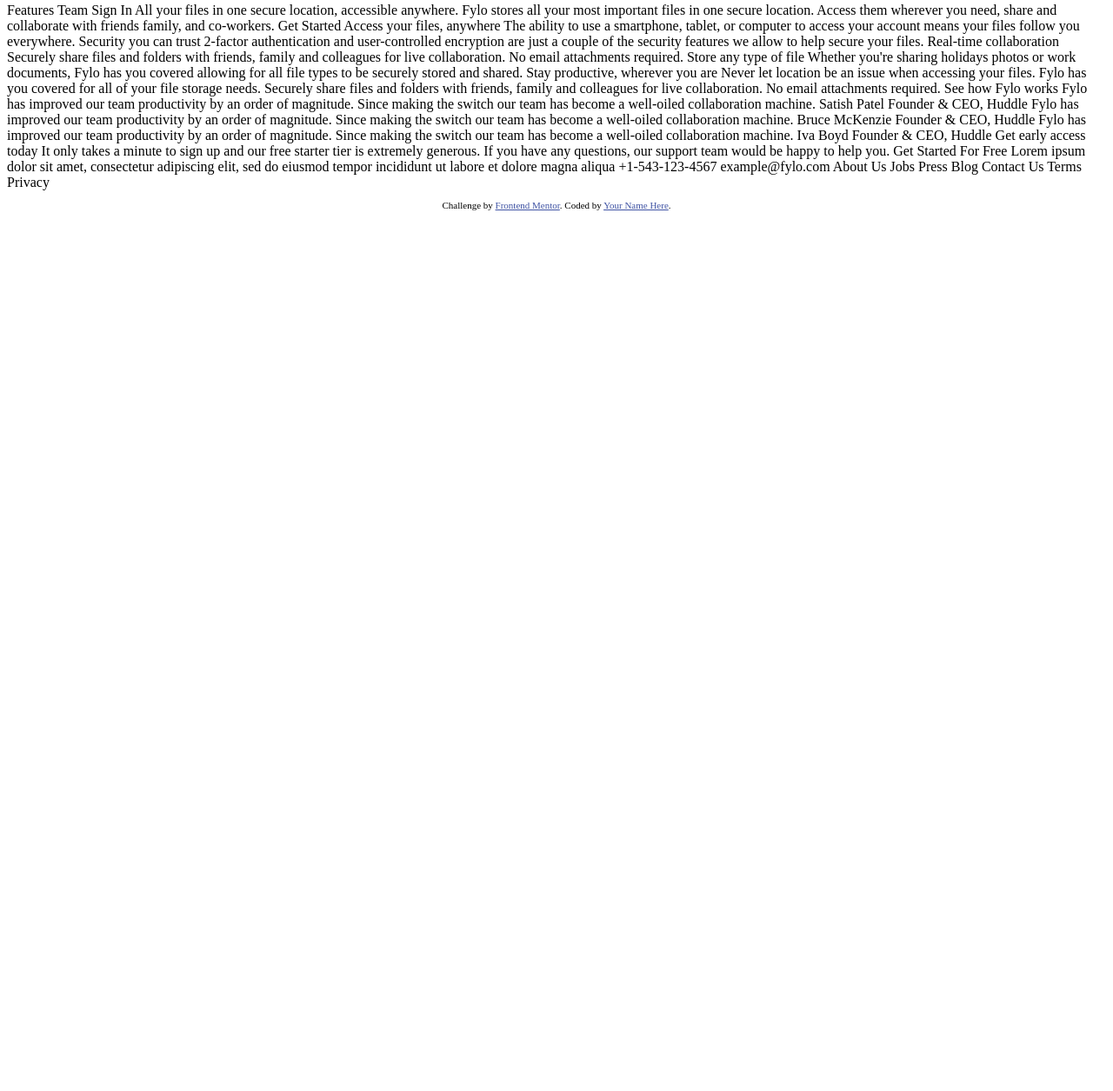
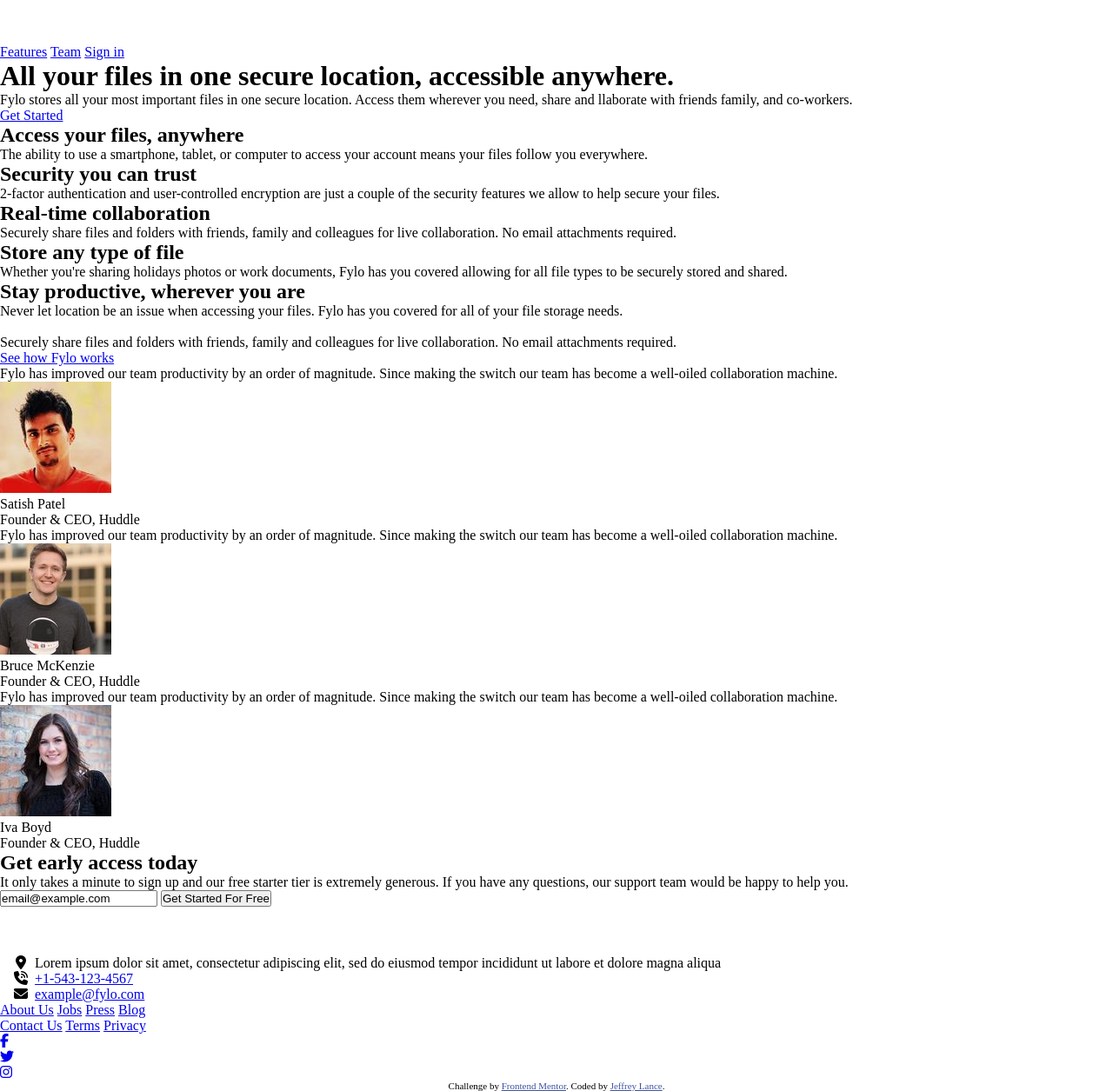
Before and after one commit to JeffreyAllenLance/fylo-dark-theme-landing-page, a plain HTML site: page index.html in a window 1280 px wide. Shown: the part 5-1260 px from the top of the page at 87% size. Before the commit the page ends 800 px from the top, so only its background shows below. Drawn offline with Linux system fonts and the light colour scheme.

Commit message:
Create HTML structure

```diff
--- a/index.html
+++ b/index.html
@@ -2,105 +2,178 @@
 <html lang="en">
 <head>
   <meta charset="UTF-8">
-  <meta name="viewport" content="width=device-width, initial-scale=1.0"> <!-- displays site properly based on user's device -->
-
+  <meta name="viewport" content="width=device-width, initial-scale=1.0">
   <link rel="icon" type="image/png" sizes="32x32" href="./images/favicon-32x32.png">
-
+  <link rel="preconnect" href="https://fonts.gstatic.com/" crossorigin>
+  <link rel="stylesheet" href="styles/style.css">
   <title>Frontend Mentor | Fylo landing page with dark theme and features grid</title>
-
-  <!-- Feel free to remove these styles or customise in your own stylesheet 👍 -->
-  <style>
-    .attribution { font-size: 11px; text-align: center; }
-    .attribution a { color: hsl(228, 45%, 44%); }
-  </style>
+  <script src="https://kit.fontawesome.com/2b779467f5.js" crossorigin></script>
 </head>
 <body>
-  Features
-  Team
-  Sign In
+  <div class="landing-wrapper">
+    <header class="landing-header">
+      <img class="logo" src="images/logo.svg" alt="Fylo logo">
+      <nav role="navigation" class="top-nav">
+        <a class="top-nav__link" href="javascript:void(0)">Features</a>
+        <a class="top-nav__link" href="javascript:void(0)">Team</a>
+        <a class="top-nav__link" href="javascript:void(0)">Sign in</a>
+      </nav>
+    </header>
 
-  All your files in one secure location, accessible anywhere.
-
+    <main class="landing-main">
+      <header class="hero">
+        <h1 class="hero__heading">All your files in one secure location, accessible anywhere.</h1>
+        <p class="hero__text">
           Fylo stores all your most important files in one secure location. Access them wherever
-  you need, share and collaborate with friends family, and co-workers.
-
-  Get Started
-
-  Access your files, anywhere
-
+          you need, share and <co></co>llaborate with friends family, and co-workers.
+        </p>
+        <a class="get-started-button" href="#sign-up">Get Started</a>
+      </header>
+      <section class="features">
+        <div class="features__item">
+          <h2 class="features__heading">Access your files, anywhere</h2>
+          <p class="features__text">
             The ability to use a smartphone, tablet, or computer to access your account means your
             files follow you everywhere.
-
-  Security you can trust
-
+          </p>
+        </div>
+        <div class="features__item">
+          <h2 class="features__heading">Security you can trust</h2>
+          <p class="features__text">
             2-factor authentication and user-controlled encryption are just a couple of the security
             features we allow to help secure your files.
-
-  Real-time collaboration
-
+          </p>
+        </div>
+        <div class="features__item">
+          <h2 class="features__heading">Real-time collaboration</h2>
+          <p class="features__text">
             Securely share files and folders with friends, family and colleagues for live collaboration.
             No email attachments required.
-
-  Store any type of file
-
+          </p>
+        </div>
+        <div class="features__item">
+          <h2 class="features__heading">Store any type of file</h2>
+          <p class="features__text">
             Whether you're sharing holidays photos or work documents, Fylo has you covered allowing for all
             file types to be securely stored and shared.
-
-  Stay productive, wherever you are
-
+          </p>
+        </div>
+      </section>
+      <section class="main-description">
+        <h2 class="main-description__heading">Stay productive, wherever you are</h2>
+        <p class="main-description__text">
           Never let location be an issue when accessing your files. Fylo has you covered for all of your file
-  storage needs.
-
-  Securely share files and folders with friends, family and colleagues for live collaboration. No email
+          storage needs.<br><br>Securely share files and folders with friends, family and colleagues for live collaboration. No email
           attachments required.
-
-  See how Fylo works
-
+        </p>
+        <a class="main-description__link" href="javascript:void(0)">See how Fylo works</a>
+      </section>
+      <section class="testimonials">
+        <div class="testimonials__card">
+          <p class="testimonials__text">
             Fylo has improved our team productivity by an order of magnitude. Since making the switch our team has
             become a well-oiled collaboration machine.
-
-  Satish Patel
-  Founder & CEO, Huddle
-
+          </p>
+          <div class="author-info">
+            <img src="images/profile-1.jpg" alt="Satish Patel">
+            <p class="author-info__name">Satish Patel</p>
+            <p class="author-info__work">Founder & CEO, Huddle</p>
+          </div>
+        </div>
+        <div class="testimonials__card">
+          <p class="testimonials__text">
             Fylo has improved our team productivity by an order of magnitude. Since making the switch our team has
             become a well-oiled collaboration machine.
-
-  Bruce McKenzie
-  Founder & CEO, Huddle
-
+          </p>
+          <div class="author-info">
+            <img src="images/profile-2.jpg" alt="Bruce McKenzie">
+            <p class="author-info__name">Bruce McKenzie</p>
+            <p class="author-info__work">Founder & CEO, Huddle</p>
+          </div>
+        </div>
+        <div class="testimonials__card">
+          <p class="testimonials__text">
             Fylo has improved our team productivity by an order of magnitude. Since making the switch our team has
             become a well-oiled collaboration machine.
-
-  Iva Boyd
-  Founder & CEO, Huddle
-
-  Get early access today
-
+          </p>
+          <div class="author-info">
+            <img src="images/profile-3.jpg" alt="Iva Boyd">
+            <p class="author-info__name">Iva Boyd</p>
+            <p class="author-info__work">Founder & CEO, Huddle</p>
+          </div>
+        </div>
+      </section>
+      <section class="sign-up" id="sign-up">
+        <h2 class="sign-up__header">Get early access today</h2>
+        <p class="sign-up__text">
           It only takes a minute to sign up and our free starter tier is extremely generous. If you have any
           questions, our support team would be happy to help you.
+        </p>
+        <form class="sign-up-form">
+          <label for="email"></label>
+          <input type="text" name="email" id="email" value="email@example.com">
+          <input type="submit" class="get-started-button" value="Get Started For Free">
+        </form>
+      </section>
+    </main>
 
-  Get Started For Free
-
-  Lorem ipsum dolor sit amet, consectetur adipiscing elit, sed do eiusmod tempor incididunt ut labore et
+    <footer class="landing-footer">
+      <img class="logo" src="images/logo.svg" alt="Fylo logo">
+      <h2 class="sr-only">Contact Info</h2>
+      <ul class="contact-info-list fa-ul">
+        <li class="contact-info-list__item">
+          <span class="fa-li"><span class="fas fa-map-marker-alt"></span></span>
+          Lorem ipsum dolor sit amet,
+          consectetur adipiscing elit, sed do eiusmod tempor incididunt ut labore et
           dolore magna aliqua
-
+        </li>
+        <li class="contact-info-list__item">
+          <span class="fa-li"><span class="fas fa-phone-volume"></span></span>
+          <a href="javascript:void(0)" title="telephone">
             +1-543-123-4567
+          </a>
+        </li>
+        <li class="contact-info-list__item">
+          <span class="fa-li"><span class="fas fa-envelope"></span></span>
+          <a href="javascript:void(0)" title="email">
             example@fylo.com
-
-  About Us
-  Jobs
-  Press
-  Blog
-
-  Contact Us
-  Terms
-  Privacy
-
-  <footer>
+          </a>
+        </li>
+      </ul>
+      <nav role="navigation" class="bottom-nav">
+        <a class="bottom-nav__link" href="javascript:void(0)">About Us</a>
+        <a class="bottom-nav__link" href="javascript:void(0)">Jobs</a>
+        <a class="bottom-nav__link" href="javascript:void(0)">Press</a>
+        <a class="bottom-nav__link" href="javascript:void(0)">Blog</a>
+      </nav>
+      <nav class="bottom-nav">
+        <a class="bottom-nav__link" href="javascript:void(0)">Contact Us</a>
+        <a class="bottom-nav__link" href="javascript:void(0)">Terms</a>
+        <a class="bottom-nav__link" href="javascript:void(0)">Privacy</a>
+      </nav>
+      <nav role="navigation" class="social">
+        <a class="social__link" href="#" title="facebook">
+          <div class="social__icon-border">
+            <span class="social__icon fab fa-facebook-f"></span>
+          </div>
+        </a>
+        <a class="social__link" href="#" title="twitter">
+          <div class="social__icon-border">
+            <span class="social__icon fab fa-twitter"></span>
+          </div>
+        </a>
+        <a class="social__link" href="#" title="instagram">
+          <div class="social__icon-border">
+            <span class="social__icon fab fa-instagram"></span>
+          </div>
+        </a>
+      </nav>
       <p class="attribution">
         Challenge by <a href="https://www.frontendmentor.io?ref=challenge" target="_blank">Frontend Mentor</a>.
-      Coded by <a href="#">Your Name Here</a>.
+        Coded by <a href="#">Jeffrey Lance</a>.
       </p>
     </footer>
+</div>
+
 </body>
 </html>
--- /dev/null
+++ b/styles/style.scss
@@ -0,0 +1,43 @@
+html {
+  box-sizing: border-box;
+}
+
+*,
+*::before,
+*::after {
+  box-sizing: inherit;
+  margin: 0;
+  padding: 0;
+}
+
+body {
+  min-height: 100vh;
+  height: 100%;
+}
+
+/*
+Hidden screen reader helper
+courtesy grace-snow: https://github.com/grace-snow/fmentor_profile-card-component
+ */
+
+.sr-only {
+  border: 0 !important;
+  clip: rect(1px, 1px, 1px, 1px) !important;
+  -webkit-clip-path: inset(50%) !important;
+  clip-path: inset(50%) !important;
+  height: 1px !important;
+  margin: -1px !important;
+  overflow: hidden !important;
+  padding: 0 !important;
+  position: absolute !important;
+  width: 1px !important;
+  white-space: nowrap !important;
+}
+
+.attribution {
+  font-size: 11px;
+  text-align: center;
+}
+.attribution a {
+  color: hsl(228, 45%, 44%);
+}
```
Also changed, not shown: styles/style.css (added), 1 other file. Lines whose indentation alone changed are shown as unchanged.
